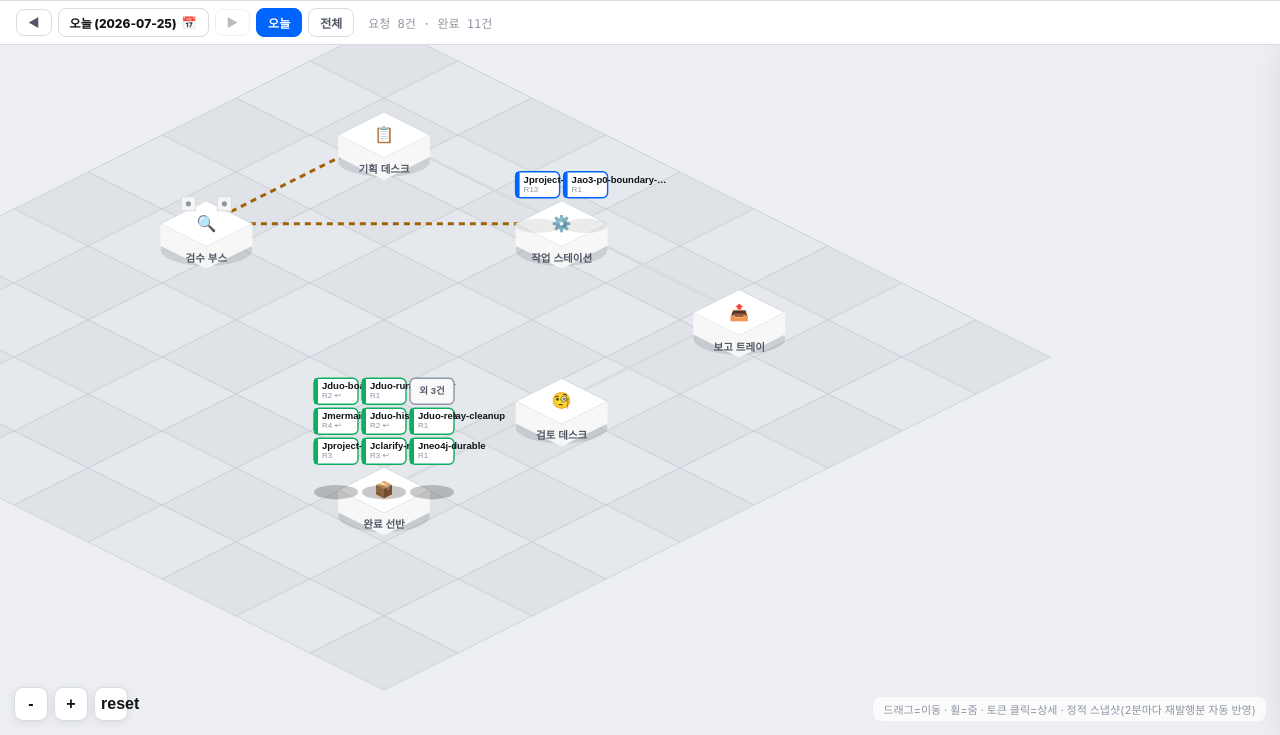
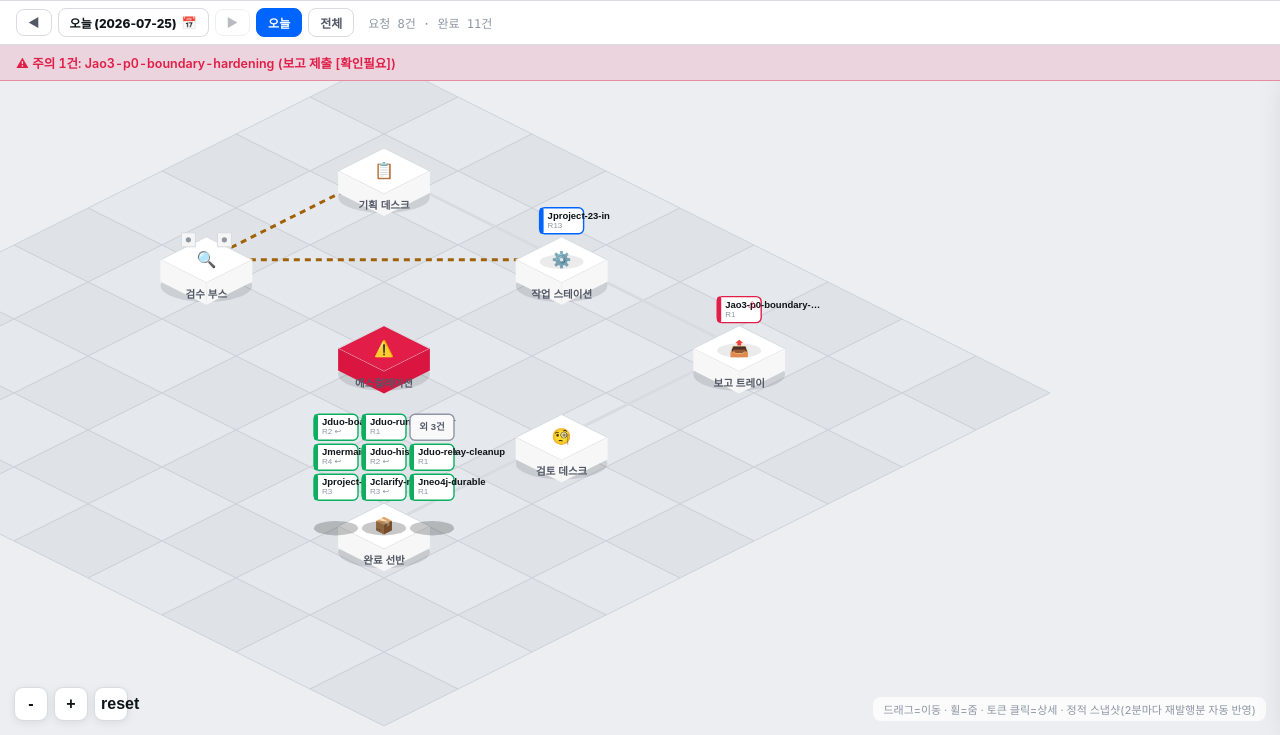
Before and after one commit to Capernaum-user/duo-status, a plain HTML site: page board.html in a window 1280 px wide. Shown: the part 65-800 px from the top of the page. Drawn offline with Linux system fonts and the light colour scheme.

Commit message:
publish: 2026-07-26 01:25:47

```diff
--- a/board.html
+++ b/board.html
@@ -71,18 +71,56 @@
 </div>
 
 <div id="tip"></div>
-<p style="text-align:center;color:#8e96a3;font-size:12px;margin:10px 0 24px;">생성 2026-07-26 01:19:41 · <a href="index.html">- 요약으로</a></p>
+<p style="text-align:center;color:#8e96a3;font-size:12px;margin:10px 0 24px;">생성 2026-07-26 01:25:46 · <a href="index.html">- 요약으로</a></p>
 <script>window.__STATE__ = {
-  "generatedAt": "2026-07-26T01:19:41",
+  "generatedAt": "2026-07-26T01:25:46",
   "counts": {
     "active": 2,
     "waitingWorker": 0,
-    "working": 2,
-    "waitingReview": 0,
+    "working": 1,
+    "waitingReview": 1,
     "done": 73,
-    "alerts": 0
+    "alerts": 1
   },
   "jobs": [
+    {
+      "jobId": "Jao3-p0-boundary-hardening",
+      "title": "ORDER_Jao3-p0-boundary-hardening_R1 — v2→v3 결합 P0: 경계 하드닝(라이브 v2 읽기 제거·guard 강화·limits 데이터화·Belief orphan_policy 재평가)",
+      "project": "ontology",
+      "targetDir": "<local>",
+      "round": 1,
+      "stage": "DONE",
+      "stageIndex": 3,
+      "stageLabel": "보고 제출 [확인필요]",
+      "nextAction": "기획 패널에 아무 입력(훅이 검토 유도)",
+      "flags": {
+        "escalated": false,
+        "protocolError": false,
+        "pendingOrder": false,
+        "pendingReport": false,
+        "rework": false
+      },
+      "verify": null,
+      "autorun": null,
+      "timeline": [
+        {
+          "time": "2026-07-25 23:40:16",
+          "state": "PLANNED",
+          "round": 1
+        },
+        {
+          "time": "2026-07-26 00:55:57",
+          "state": "CLAIMED",
+          "round": 1
+        },
+        {
+          "time": "2026-07-26 01:24:48",
+          "state": "DONE",
+          "round": 1
+        }
+      ],
+      "lastUpdate": "2026-07-26 01:24:48"
+    },
     {
       "jobId": "Jproject-23-in",
       "title": "ORDER_Jproject-23-in_R13 — 매출 화면(도넛·막대 그래프)·문자 프리필 (v2.0)",
@@ -365,39 +403,6 @@
         }
       ],
       "lastUpdate": "2026-07-26 01:19:24"
-    },
-    {
-      "jobId": "Jao3-p0-boundary-hardening",
-      "title": "ORDER_Jao3-p0-boundary-hardening_R1 — v2→v3 결합 P0: 경계 하드닝(라이브 v2 읽기 제거·guard 강화·limits 데이터화·Belief orphan_policy 재평가)",
-      "project": "ontology",
-      "targetDir": "<local>",
-      "round": 1,
-      "stage": "CLAIMED",
-      "stageIndex": 2,
-      "stageLabel": "작업 중",
-      "nextAction": "워커 작업 완료 대기",
-      "flags": {
-        "escalated": false,
-        "protocolError": false,
-        "pendingOrder": false,
-        "pendingReport": false,
-        "rework": false
-      },
-      "verify": null,
-      "autorun": null,
-      "timeline": [
-        {
-          "time": "2026-07-25 23:40:16",
-          "state": "PLANNED",
-          "round": 1
-        },
-        {
-          "time": "2026-07-26 00:55:57",
-          "state": "CLAIMED",
-          "round": 1
-        }
-      ],
-      "lastUpdate": "2026-07-26 00:55:57"
     },
     {
       "jobId": "Jproject-28-p0",
```
Also changed, not shown: index.html (+4 -4 lines), state.json.
